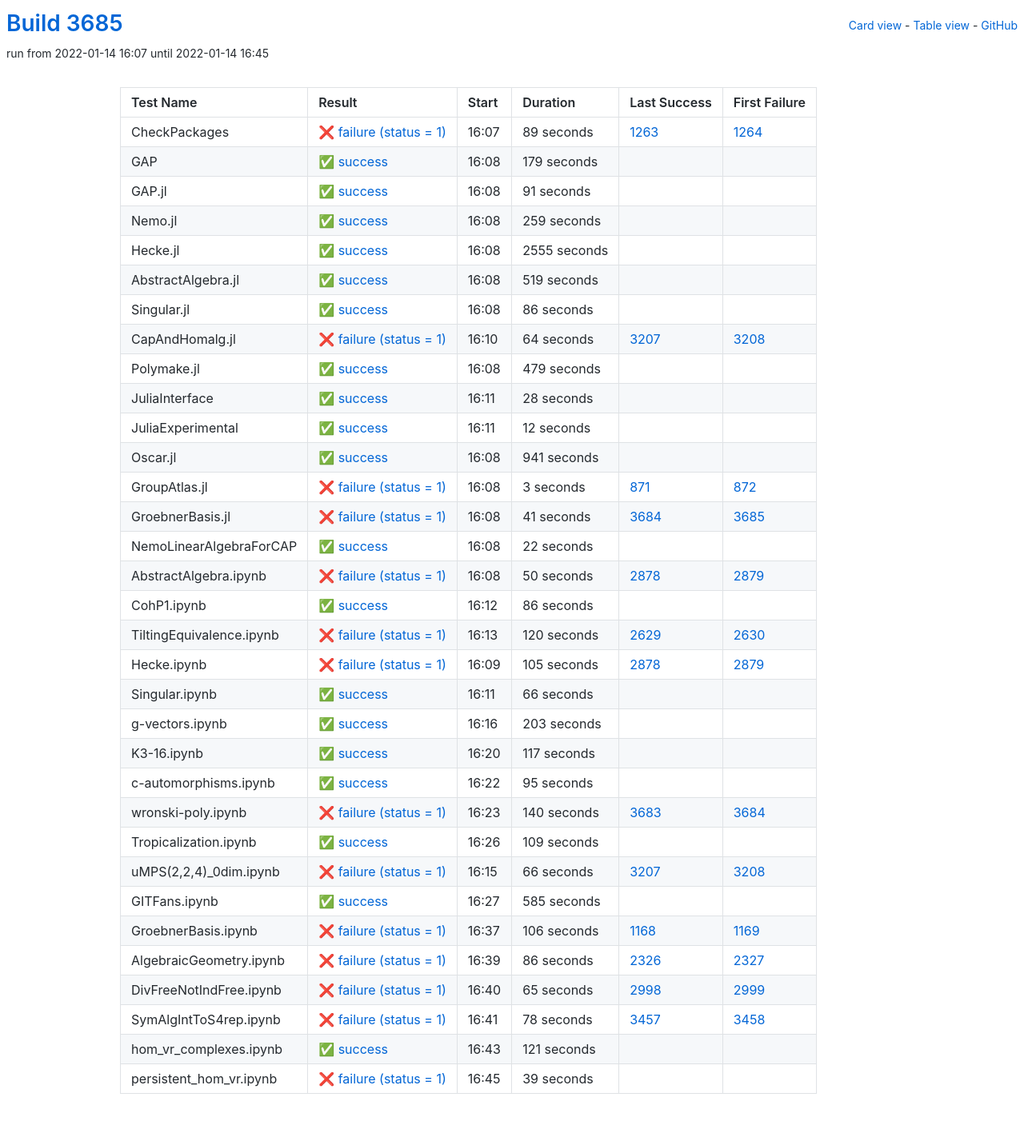
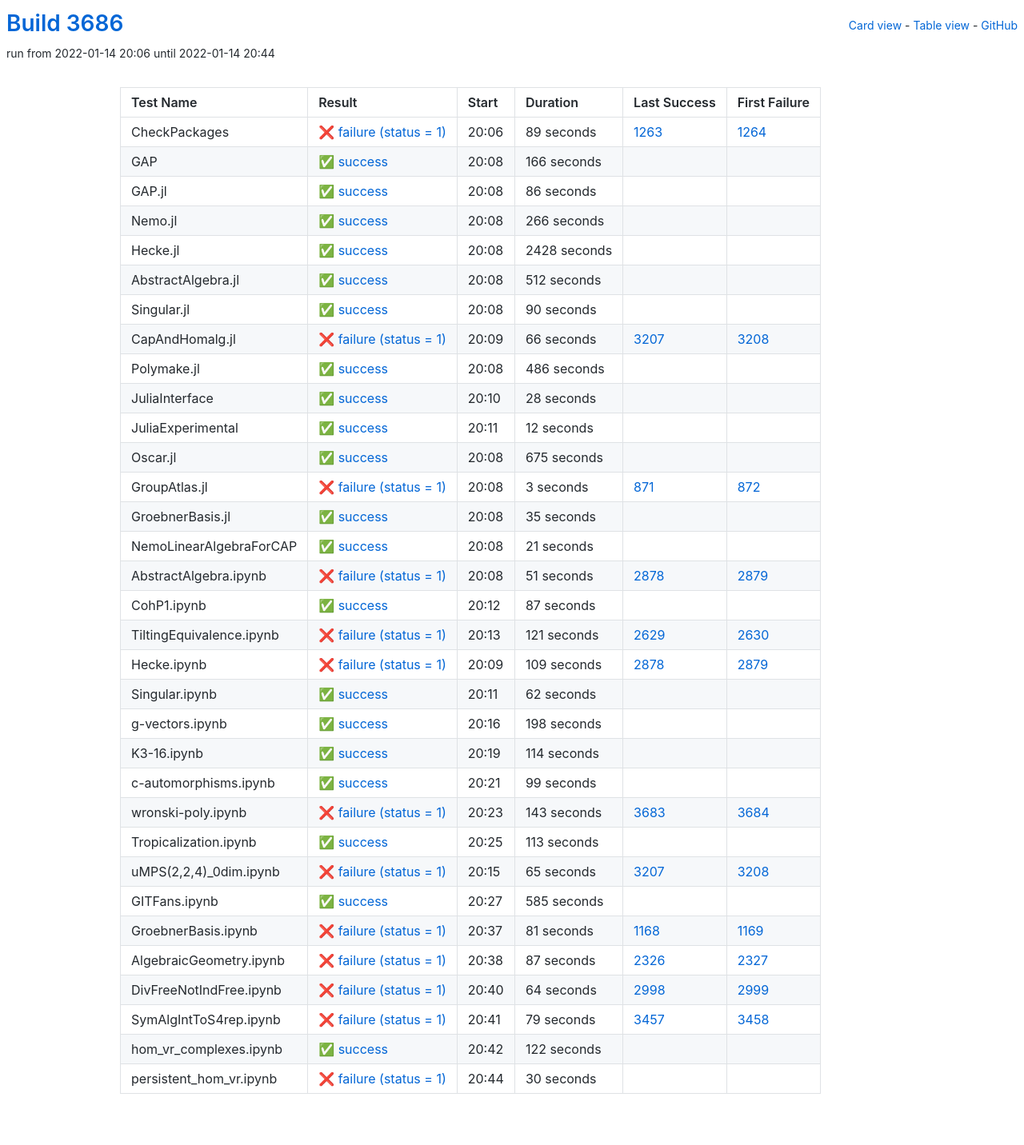
Before and after one commit to oscar-system/oscar-ci-status-stable, a Jekyll site: the page built from table.html, in a window 1280 px wide. Shown: the whole page at 80% size. Built offline with Jekyll 4.4.1, drawn with Linux system fonts in a browser that asks for light colours.

Commit message:
Build #3686

```diff
--- a/_data/ci.yml
+++ b/_data/ci.yml
@@ -1,6 +1,6 @@
 ---
-build: 3685
-build_url: https://oscarci.mathematik.uni-kl.de/job/oscar-stable/3685/
+build: 3686
+build_url: https://oscarci.mathematik.uni-kl.de/job/oscar-stable/3686/
 job: oscar-stable
 organization: oscar-system
 repo: oscar-ci-status-stable
@@ -8,8 +8,8 @@ repourl: https://github.com/oscar-system/oscar-ci-status-stable
 tests:
 - name: CheckPackages
   id: checkpackages
-  log: https://oscarci.mathematik.uni-kl.de/job/oscar-stable/3685/artifact/logs/build-3685/CheckPackages.log
-  start: 2022-01-14 16:07
+  log: https://oscarci.mathematik.uni-kl.de/job/oscar-stable/3686/artifact/logs/build-3686/CheckPackages.log
+  start: 2022-01-14 20:06
   success: false
   exitcode: 1
   status: failure
@@ -20,68 +20,20 @@ tests:
   first_failure_url: https://oscarci.mathematik.uni-kl.de/job/oscar-stable/1264/
 - name: GAP
   id: gap
-  log: https://oscarci.mathematik.uni-kl.de/job/oscar-stable/3685/artifact/logs/build-3685/GAP.log
-  start: 2022-01-14 16:08
+  log: https://oscarci.mathematik.uni-kl.de/job/oscar-stable/3686/artifact/logs/build-3686/GAP.log
+  start: 2022-01-14 20:08
   success: true
   exitcode: 0
   status: success
-  duration: 179
+  duration: 166
   last_success: false
   last_success_url:
   first_failure: false
   first_failure_url:
 - name: GAP.jl
   id: gap-jl
-  log: https://oscarci.mathematik.uni-kl.de/job/oscar-stable/3685/artifact/logs/build-3685/GAP.jl.log
-  start: 2022-01-14 16:08
-  success: true
-  exitcode: 0
-  status: success
-  duration: 91
-  last_success: false
-  last_success_url:
-  first_failure: false
-  first_failure_url:
-- name: Nemo.jl
-  id: nemo-jl
-  log: https://oscarci.mathematik.uni-kl.de/job/oscar-stable/3685/artifact/logs/build-3685/Nemo.jl.log
-  start: 2022-01-14 16:08
-  success: true
-  exitcode: 0
-  status: success
-  duration: 259
-  last_success: false
-  last_success_url:
-  first_failure: false
-  first_failure_url:
-- name: Hecke.jl
-  id: hecke-jl
-  log: https://oscarci.mathematik.uni-kl.de/job/oscar-stable/3685/artifact/logs/build-3685/Hecke.jl.log
-  start: 2022-01-14 16:08
-  success: true
-  exitcode: 0
-  status: success
-  duration: 2555
-  last_success: false
-  last_success_url:
-  first_failure: false
-  first_failure_url:
-- name: AbstractAlgebra.jl
-  id: abstractalgebra-jl
-  log: https://oscarci.mathematik.uni-kl.de/job/oscar-stable/3685/artifact/logs/build-3685/AbstractAlgebra.jl.log
-  start: 2022-01-14 16:08
-  success: true
-  exitcode: 0
-  status: success
-  duration: 519
-  last_success: false
-  last_success_url:
-  first_failure: false
-  first_failure_url:
-- name: Singular.jl
-  id: singular-jl
-  log: https://oscarci.mathematik.uni-kl.de/job/oscar-stable/3685/artifact/logs/build-3685/Singular.jl.log
-  start: 2022-01-14 16:08
+  log: https://oscarci.mathematik.uni-kl.de/job/oscar-stable/3686/artifact/logs/build-3686/GAP.jl.log
+  start: 2022-01-14 20:08
   success: true
   exitcode: 0
   status: success
@@ -90,34 +42,82 @@ tests:
   last_success_url:
   first_failure: false
   first_failure_url:
+- name: Nemo.jl
+  id: nemo-jl
+  log: https://oscarci.mathematik.uni-kl.de/job/oscar-stable/3686/artifact/logs/build-3686/Nemo.jl.log
+  start: 2022-01-14 20:08
+  success: true
+  exitcode: 0
+  status: success
+  duration: 266
+  last_success: false
+  last_success_url:
+  first_failure: false
+  first_failure_url:
+- name: Hecke.jl
+  id: hecke-jl
+  log: https://oscarci.mathematik.uni-kl.de/job/oscar-stable/3686/artifact/logs/build-3686/Hecke.jl.log
+  start: 2022-01-14 20:08
+  success: true
+  exitcode: 0
+  status: success
+  duration: 2428
+  last_success: false
+  last_success_url:
+  first_failure: false
+  first_failure_url:
+- name: AbstractAlgebra.jl
+  id: abstractalgebra-jl
+  log: https://oscarci.mathematik.uni-kl.de/job/oscar-stable/3686/artifact/logs/build-3686/AbstractAlgebra.jl.log
+  start: 2022-01-14 20:08
+  success: true
+  exitcode: 0
+  status: success
+  duration: 512
+  last_success: false
+  last_success_url:
+  first_failure: false
+  first_failure_url:
+- name: Singular.jl
+  id: singular-jl
+  log: https://oscarci.mathematik.uni-kl.de/job/oscar-stable/3686/artifact/logs/build-3686/Singular.jl.log
+  start: 2022-01-14 20:08
+  success: true
+  exitcode: 0
+  status: success
+  duration: 90
+  last_success: false
+  last_success_url:
+  first_failure: false
+  first_failure_url:
 - name: CapAndHomalg.jl
   id: capandhomalg-jl
-  log: https://oscarci.mathematik.uni-kl.de/job/oscar-stable/3685/artifact/logs/build-3685/CapAndHomalg.jl.log
-  start: 2022-01-14 16:10
+  log: https://oscarci.mathematik.uni-kl.de/job/oscar-stable/3686/artifact/logs/build-3686/CapAndHomalg.jl.log
+  start: 2022-01-14 20:09
   success: false
   exitcode: 1
   status: failure
-  duration: 64
+  duration: 66
   last_success: 3207
   last_success_url: https://oscarci.mathematik.uni-kl.de/job/oscar-stable/3207/
   first_failure: 3208
   first_failure_url: https://oscarci.mathematik.uni-kl.de/job/oscar-stable/3208/
 - name: Polymake.jl
   id: polymake-jl
-  log: https://oscarci.mathematik.uni-kl.de/job/oscar-stable/3685/artifact/logs/build-3685/Polymake.jl.log
-  start: 2022-01-14 16:08
+  log: https://oscarci.mathematik.uni-kl.de/job/oscar-stable/3686/artifact/logs/build-3686/Polymake.jl.log
+  start: 2022-01-14 20:08
   success: true
   exitcode: 0
   status: success
-  duration: 479
+  duration: 486
   last_success: false
   last_success_url:
   first_failure: false
   first_failure_url:
 - name: JuliaInterface
   id: juliainterface
-  log: https://oscarci.mathematik.uni-kl.de/job/oscar-stable/3685/artifact/logs/build-3685/JuliaInterface.log
-  start: 2022-01-14 16:11
+  log: https://oscarci.mathematik.uni-kl.de/job/oscar-stable/3686/artifact/logs/build-3686/JuliaInterface.log
+  start: 2022-01-14 20:10
   success: true
   exitcode: 0
   status: success
@@ -128,8 +128,8 @@ tests:
   first_failure_url:
 - name: JuliaExperimental
   id: juliaexperimental
-  log: https://oscarci.mathematik.uni-kl.de/job/oscar-stable/3685/artifact/logs/build-3685/JuliaExperimental.log
-  start: 2022-01-14 16:11
+  log: https://oscarci.mathematik.uni-kl.de/job/oscar-stable/3686/artifact/logs/build-3686/JuliaExperimental.log
+  start: 2022-01-14 20:11
   success: true
   exitcode: 0
   status: success
@@ -140,20 +140,20 @@ tests:
   first_failure_url:
 - name: Oscar.jl
   id: oscar-jl
-  log: https://oscarci.mathematik.uni-kl.de/job/oscar-stable/3685/artifact/logs/build-3685/Oscar.jl.log
-  start: 2022-01-14 16:08
+  log: https://oscarci.mathematik.uni-kl.de/job/oscar-stable/3686/artifact/logs/build-3686/Oscar.jl.log
+  start: 2022-01-14 20:08
   success: true
   exitcode: 0
   status: success
-  duration: 941
+  duration: 675
   last_success: false
   last_success_url:
   first_failure: false
   first_failure_url:
 - name: GroupAtlas.jl
   id: groupatlas-jl
-  log: https://oscarci.mathematik.uni-kl.de/job/oscar-stable/3685/artifact/logs/build-3685/GroupAtlas.jl.log
-  start: 2022-01-14 16:08
+  log: https://oscarci.mathematik.uni-kl.de/job/oscar-stable/3686/artifact/logs/build-3686/GroupAtlas.jl.log
+  start: 2022-01-14 20:08
   success: false
   exitcode: 1
   status: failure
@@ -164,164 +164,164 @@ tests:
   first_failure_url: https://oscarci.mathematik.uni-kl.de/job/oscar-stable/872/
 - name: GroebnerBasis.jl
   id: groebnerbasis-jl
-  log: https://oscarci.mathematik.uni-kl.de/job/oscar-stable/3685/artifact/logs/build-3685/GroebnerBasis.jl.log
-  start: 2022-01-14 16:08
-  success: false
-  exitcode: 1
-  status: failure
-  duration: 41
-  last_success: 3684
-  last_success_url: https://oscarci.mathematik.uni-kl.de/job/oscar-stable/3684/
-  first_failure: 3685
-  first_failure_url: https://oscarci.mathematik.uni-kl.de/job/oscar-stable/3685/
-- name: NemoLinearAlgebraForCAP
-  id: nemolinearalgebraforcap
-  log: https://oscarci.mathematik.uni-kl.de/job/oscar-stable/3685/artifact/logs/build-3685/NemoLinearAlgebraForCAP.log
-  start: 2022-01-14 16:08
+  log: https://oscarci.mathematik.uni-kl.de/job/oscar-stable/3686/artifact/logs/build-3686/GroebnerBasis.jl.log
+  start: 2022-01-14 20:08
   success: true
   exitcode: 0
   status: success
-  duration: 22
+  duration: 35
+  last_success: false
+  last_success_url:
+  first_failure: false
+  first_failure_url:
+- name: NemoLinearAlgebraForCAP
+  id: nemolinearalgebraforcap
+  log: https://oscarci.mathematik.uni-kl.de/job/oscar-stable/3686/artifact/logs/build-3686/NemoLinearAlgebraForCAP.log
+  start: 2022-01-14 20:08
+  success: true
+  exitcode: 0
+  status: success
+  duration: 21
   last_success: false
   last_success_url:
   first_failure: false
   first_failure_url:
 - name: AbstractAlgebra.ipynb
   id: abstractalgebra-ipynb
-  log: https://oscarci.mathematik.uni-kl.de/job/oscar-stable/3685/artifact/logs/build-3685/AbstractAlgebra.ipynb.log
-  start: 2022-01-14 16:08
+  log: https://oscarci.mathematik.uni-kl.de/job/oscar-stable/3686/artifact/logs/build-3686/AbstractAlgebra.ipynb.log
+  start: 2022-01-14 20:08
   success: false
   exitcode: 1
   status: failure
-  duration: 50
+  duration: 51
   last_success: 2878
   last_success_url: https://oscarci.mathematik.uni-kl.de/job/oscar-stable/2878/
   first_failure: 2879
   first_failure_url: https://oscarci.mathematik.uni-kl.de/job/oscar-stable/2879/
 - name: CohP1.ipynb
   id: cohp1-ipynb
-  log: https://oscarci.mathematik.uni-kl.de/job/oscar-stable/3685/artifact/logs/build-3685/CohP1.ipynb.log
-  start: 2022-01-14 16:12
+  log: https://oscarci.mathematik.uni-kl.de/job/oscar-stable/3686/artifact/logs/build-3686/CohP1.ipynb.log
+  start: 2022-01-14 20:12
   success: true
   exitcode: 0
   status: success
-  duration: 86
+  duration: 87
   last_success: false
   last_success_url:
   first_failure: false
   first_failure_url:
 - name: TiltingEquivalence.ipynb
   id: tiltingequivalence-ipynb
-  log: https://oscarci.mathematik.uni-kl.de/job/oscar-stable/3685/artifact/logs/build-3685/TiltingEquivalence.ipynb.log
-  start: 2022-01-14 16:13
+  log: https://oscarci.mathematik.uni-kl.de/job/oscar-stable/3686/artifact/logs/build-3686/TiltingEquivalence.ipynb.log
+  start: 2022-01-14 20:13
   success: false
   exitcode: 1
   status: failure
-  duration: 120
+  duration: 121
   last_success: 2629
   last_success_url: https://oscarci.mathematik.uni-kl.de/job/oscar-stable/2629/
   first_failure: 2630
   first_failure_url: https://oscarci.mathematik.uni-kl.de/job/oscar-stable/2630/
 - name: Hecke.ipynb
   id: hecke-ipynb
-  log: https://oscarci.mathematik.uni-kl.de/job/oscar-stable/3685/artifact/logs/build-3685/Hecke.ipynb.log
-  start: 2022-01-14 16:09
+  log: https://oscarci.mathematik.uni-kl.de/job/oscar-stable/3686/artifact/logs/build-3686/Hecke.ipynb.log
+  start: 2022-01-14 20:09
   success: false
   exitcode: 1
   status: failure
-  duration: 105
+  duration: 109
   last_success: 2878
   last_success_url: https://oscarci.mathematik.uni-kl.de/job/oscar-stable/2878/
   first_failure: 2879
   first_failure_url: https://oscarci.mathematik.uni-kl.de/job/oscar-stable/2879/
 - name: Singular.ipynb
   id: singular-ipynb
-  log: https://oscarci.mathematik.uni-kl.de/job/oscar-stable/3685/artifact/logs/build-3685/Singular.ipynb.log
-  start: 2022-01-14 16:11
+  log: https://oscarci.mathematik.uni-kl.de/job/oscar-stable/3686/artifact/logs/build-3686/Singular.ipynb.log
+  start: 2022-01-14 20:11
   success: true
   exitcode: 0
   status: success
-  duration: 66
+  duration: 62
   last_success: false
   last_success_url:
   first_failure: false
   first_failure_url:
 - name: g-vectors.ipynb
   id: g-vectors-ipynb
-  log: https://oscarci.mathematik.uni-kl.de/job/oscar-stable/3685/artifact/logs/build-3685/g-vectors.ipynb.log
-  start: 2022-01-14 16:16
+  log: https://oscarci.mathematik.uni-kl.de/job/oscar-stable/3686/artifact/logs/build-3686/g-vectors.ipynb.log
+  start: 2022-01-14 20:16
   success: true
   exitcode: 0
   status: success
-  duration: 203
+  duration: 198
   last_success: false
   last_success_url:
   first_failure: false
   first_failure_url:
 - name: K3-16.ipynb
   id: k3-16-ipynb
-  log: https://oscarci.mathematik.uni-kl.de/job/oscar-stable/3685/artifact/logs/build-3685/K3-16.ipynb.log
-  start: 2022-01-14 16:20
+  log: https://oscarci.mathematik.uni-kl.de/job/oscar-stable/3686/artifact/logs/build-3686/K3-16.ipynb.log
+  start: 2022-01-14 20:19
   success: true
   exitcode: 0
   status: success
-  duration: 117
+  duration: 114
   last_success: false
   last_success_url:
   first_failure: false
   first_failure_url:
 - name: c-automorphisms.ipynb
   id: c-automorphisms-ipynb
-  log: https://oscarci.mathematik.uni-kl.de/job/oscar-stable/3685/artifact/logs/build-3685/c-automorphisms.ipynb.log
-  start: 2022-01-14 16:22
+  log: https://oscarci.mathematik.uni-kl.de/job/oscar-stable/3686/artifact/logs/build-3686/c-automorphisms.ipynb.log
+  start: 2022-01-14 20:21
   success: true
   exitcode: 0
   status: success
-  duration: 95
+  duration: 99
   last_success: false
   last_success_url:
   first_failure: false
   first_failure_url:
 - name: wronski-poly.ipynb
   id: wronski-poly-ipynb
-  log: https://oscarci.mathematik.uni-kl.de/job/oscar-stable/3685/artifact/logs/build-3685/wronski-poly.ipynb.log
-  start: 2022-01-14 16:23
+  log: https://oscarci.mathematik.uni-kl.de/job/oscar-stable/3686/artifact/logs/build-3686/wronski-poly.ipynb.log
+  start: 2022-01-14 20:23
   success: false
   exitcode: 1
   status: failure
-  duration: 140
+  duration: 143
   last_success: 3683
   last_success_url: https://oscarci.mathematik.uni-kl.de/job/oscar-stable/3683/
   first_failure: 3684
   first_failure_url: https://oscarci.mathematik.uni-kl.de/job/oscar-stable/3684/
 - name: Tropicalization.ipynb
   id: tropicalization-ipynb
-  log: https://oscarci.mathematik.uni-kl.de/job/oscar-stable/3685/artifact/logs/build-3685/Tropicalization.ipynb.log
-  start: 2022-01-14 16:26
+  log: https://oscarci.mathematik.uni-kl.de/job/oscar-stable/3686/artifact/logs/build-3686/Tropicalization.ipynb.log
+  start: 2022-01-14 20:25
   success: true
   exitcode: 0
   status: success
-  duration: 109
+  duration: 113
   last_success: false
   last_success_url:
   first_failure: false
   first_failure_url:
 - name: uMPS(2,2,4)_0dim.ipynb
   id: umps-2-2-4-0dim-ipynb
-  log: https://oscarci.mathematik.uni-kl.de/job/oscar-stable/3685/artifact/logs/build-3685/uMPS-2-2-4-_0dim.ipynb.log
-  start: 2022-01-14 16:15
+  log: https://oscarci.mathematik.uni-kl.de/job/oscar-stable/3686/artifact/logs/build-3686/uMPS-2-2-4-_0dim.ipynb.log
+  start: 2022-01-14 20:15
   success: false
   exitcode: 1
   status: failure
-  duration: 66
+  duration: 65
   last_success: 3207
   last_success_url: https://oscarci.mathematik.uni-kl.de/job/oscar-stable/3207/
   first_failure: 3208
   first_failure_url: https://oscarci.mathematik.uni-kl.de/job/oscar-stable/3208/
 - name: GITFans.ipynb
   id: gitfans-ipynb
-  log: https://oscarci.mathematik.uni-kl.de/job/oscar-stable/3685/artifact/logs/build-3685/GITFans.ipynb.log
-  start: 2022-01-14 16:27
+  log: https://oscarci.mathematik.uni-kl.de/job/oscar-stable/3686/artifact/logs/build-3686/GITFans.ipynb.log
+  start: 2022-01-14 20:27
   success: true
   exitcode: 0
   status: success
@@ -332,72 +332,72 @@ tests:
   first_failure_url:
 - name: GroebnerBasis.ipynb
   id: groebnerbasis-ipynb
-  log: https://oscarci.mathematik.uni-kl.de/job/oscar-stable/3685/artifact/logs/build-3685/GroebnerBasis.ipynb.log
-  start: 2022-01-14 16:37
+  log: https://oscarci.mathematik.uni-kl.de/job/oscar-stable/3686/artifact/logs/build-3686/GroebnerBasis.ipynb.log
+  start: 2022-01-14 20:37
   success: false
   exitcode: 1
   status: failure
-  duration: 106
+  duration: 81
   last_success: 1168
   last_success_url: https://oscarci.mathematik.uni-kl.de/job/oscar-stable/1168/
   first_failure: 1169
   first_failure_url: https://oscarci.mathematik.uni-kl.de/job/oscar-stable/1169/
 - name: AlgebraicGeometry.ipynb
   id: algebraicgeometry-ipynb
-  log: https://oscarci.mathematik.uni-kl.de/job/oscar-stable/3685/artifact/logs/build-3685/AlgebraicGeometry.ipynb.log
-  start: 2022-01-14 16:39
+  log: https://oscarci.mathematik.uni-kl.de/job/oscar-stable/3686/artifact/logs/build-3686/AlgebraicGeometry.ipynb.log
+  start: 2022-01-14 20:38
   success: false
   exitcode: 1
   status: failure
-  duration: 86
+  duration: 87
   last_success: 2326
   last_success_url: https://oscarci.mathematik.uni-kl.de/job/oscar-stable/2326/
   first_failure: 2327
   first_failure_url: https://oscarci.mathematik.uni-kl.de/job/oscar-stable/2327/
 - name: DivFreeNotIndFree.ipynb
   id: divfreenotindfree-ipynb
-  log: https://oscarci.mathematik.uni-kl.de/job/oscar-stable/3685/artifact/logs/build-3685/DivFreeNotIndFree.ipynb.log
-  start: 2022-01-14 16:40
+  log: https://oscarci.mathematik.uni-kl.de/job/oscar-stable/3686/artifact/logs/build-3686/DivFreeNotIndFree.ipynb.log
+  start: 2022-01-14 20:40
   success: false
   exitcode: 1
   status: failure
-  duration: 65
+  duration: 64
   last_success: 2998
   last_success_url: https://oscarci.mathematik.uni-kl.de/job/oscar-stable/2998/
   first_failure: 2999
   first_failure_url: https://oscarci.mathematik.uni-kl.de/job/oscar-stable/2999/
 - name: SymAlgIntToS4rep.ipynb
   id: symalginttos4rep-ipynb
-  log: https://oscarci.mathematik.uni-kl.de/job/oscar-stable/3685/artifact/logs/build-3685/SymAlgIntToS4rep.ipynb.log
-  start: 2022-01-14 16:41
+  log: https://oscarci.mathematik.uni-kl.de/job/oscar-stable/3686/artifact/logs/build-3686/SymAlgIntToS4rep.ipynb.log
+  start: 2022-01-14 20:41
   success: false
   exitcode: 1
   status: failure
-  duration: 78
+  duration: 79
   last_success: 3457
   last_success_url: https://oscarci.mathematik.uni-kl.de/job/oscar-stable/3457/
   first_failure: 3458
   first_failure_url: https://oscarci.mathematik.uni-kl.de/job/oscar-stable/3458/
 - name: hom_vr_complexes.ipynb
   id: hom-vr-complexes-ipynb
-  log: https://oscarci.mathematik.uni-kl.de/job/oscar-stable/3685/artifact/logs/build-3685/hom_vr_complexes.ipynb.log
-  start: 2022-01-14 16:43
+  log: https://oscarci.mathematik.uni-kl.de/job/oscar-stable/3686/artifact/logs/build-3686/hom_vr_complexes.ipynb.log
+  start: 2022-01-14 20:42
   success: true
   exitcode: 0
   status: success
-  duration: 121
+  duration: 122
   last_success: false
   last_success_url:
   first_failure: false
   first_failure_url:
 - name: persistent_hom_vr.ipynb
   id: persistent-hom-vr-ipynb
-  log: https://oscarci.mathematik.uni-kl.de/job/oscar-stable/3685/artifact/logs/build-3685/persistent_hom_vr.ipynb.log
-  start: 2022-01-14 16:45
+  log: https://oscarci.mathematik.uni-kl.de/job/oscar-stable/3686/artifact/logs/build-3686/persistent_hom_vr.ipynb.log
+  start: 2022-01-14 20:44
   success: false
   exitcode: 1
   status: failure
-  duration: 39
+  duration: 30
   last_success: false
   last_success_url:
   first_failure: false
```
Also changed, not shown: README.md.
